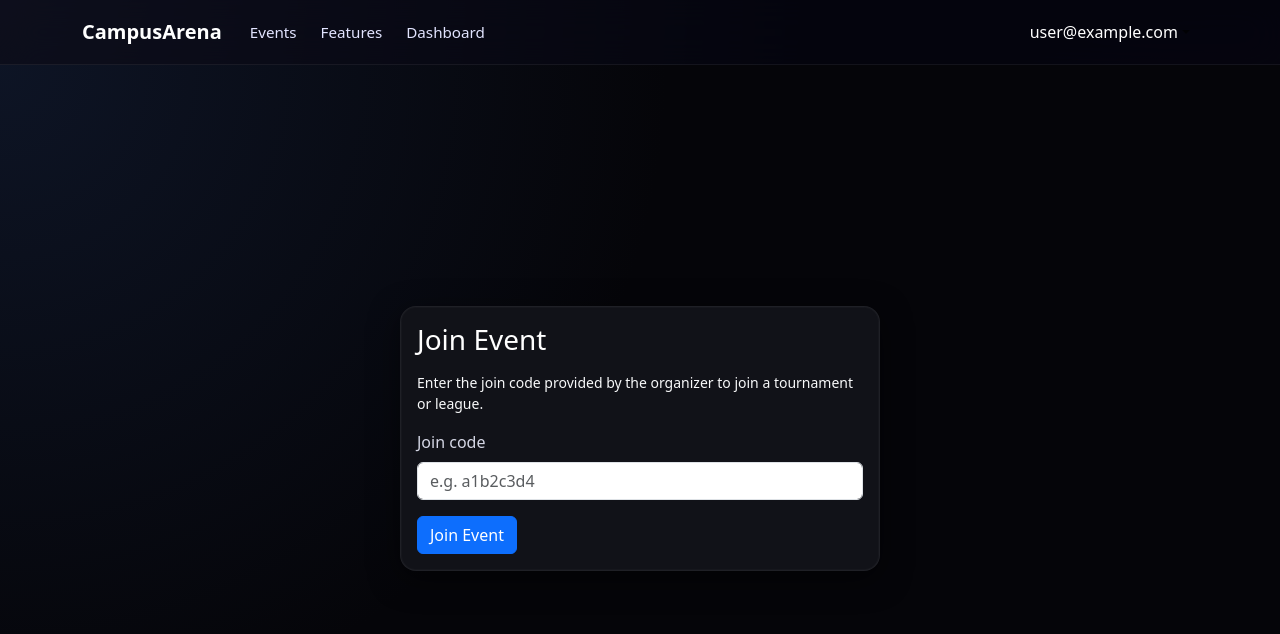
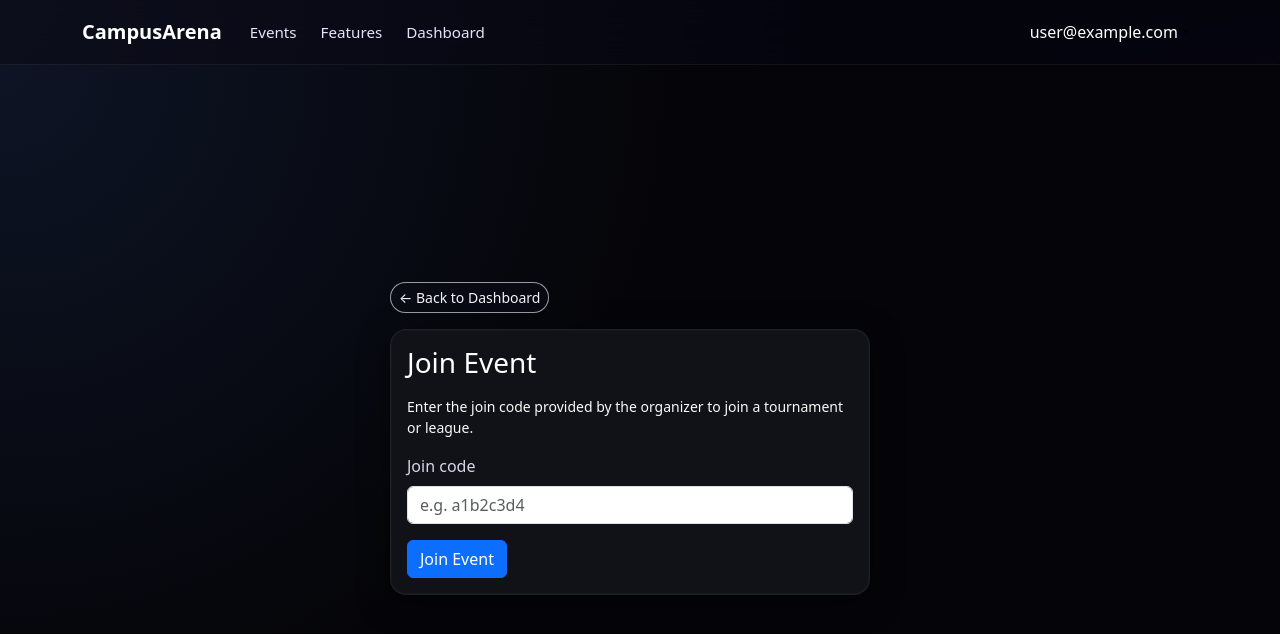
Before and after one commit to campusarena/campusarena, a Next.js app: page /join in a window 1280 px wide. Shown: the top 634 px of the page. Built offline with nearby package versions, Linux system fonts and the light colour scheme; no server answers; sample sign-in values are in the browser's storage.

Commit message:
added join page to navigation

```diff
--- a/src/app/join/page.tsx
+++ b/src/app/join/page.tsx
@@ -1,20 +1,36 @@
-// src/app/join/page.tsx
 import { getServerSession } from 'next-auth';
 import { redirect } from 'next/navigation';
 import authOptions from '@/lib/authOptions';
 import JoinClient from '@/components/JoinClient';
+import Link from 'next/link';
 
 export default async function JoinPage() {
   const session = await getServerSession(authOptions);
   if (!session) {
-    // After login, send them back here
     redirect('/auth/signin?callbackUrl=/join');
   }
 
   return (
     <section className="ca-section">
-      <div className="container d-flex justify-content-center">
-        <JoinClient />
+      <div className="container d-flex flex-column align-items-center">
+
+        {/* This wrapper matches the card width */}
+        <div className="w-100" style={{ maxWidth: "500px" }}>
+
+          {/* Back button aligned to card’s left edge */}
+          <div className="mb-3">
+            <Link
+              href="/dashboard"
+              className="btn btn-sm btn-outline-light ca-glass-button"
+            >
+              ← Back to Dashboard
+            </Link>
+          </div>
+
+          {/* Centered Join Card */}
+          <JoinClient />
+
+        </div>
       </div>
     </section>
   );
--- a/src/components/dashboard/DashboardClient.tsx
+++ b/src/components/dashboard/DashboardClient.tsx
@@ -34,18 +34,18 @@ export default function DashboardClient({ data }: DashboardClientProps) {
               {/* Create Event */}
               <Link href="/createevent">
                 <Button size="lg" className="ca-cta-primary">
-                  Create New Event
+                  Create Event
                 </Button>
               </Link>
 
               {/* Optional generic matches page (can remove if you don't have it yet) */}
-              <Link href="/matches">
+              <Link href="/join">
                 <Button
                   size="lg"
                   variant="outline-light"
                   className="ca-cta-secondary"
                 >
-                  Matches
+                  Join Event
                 </Button>
               </Link>
 
```
